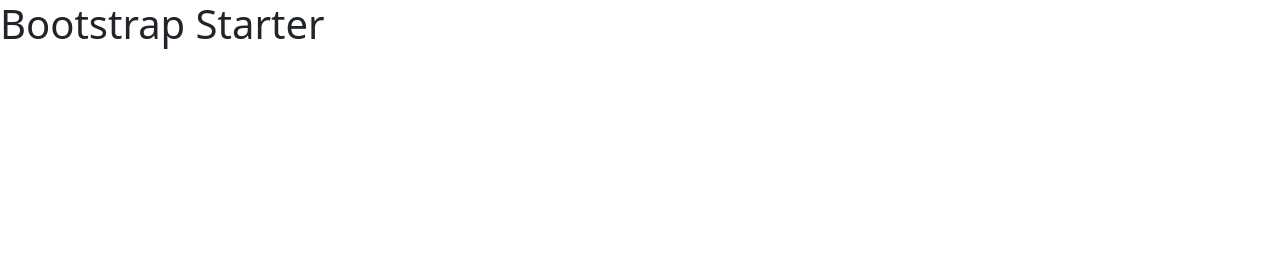
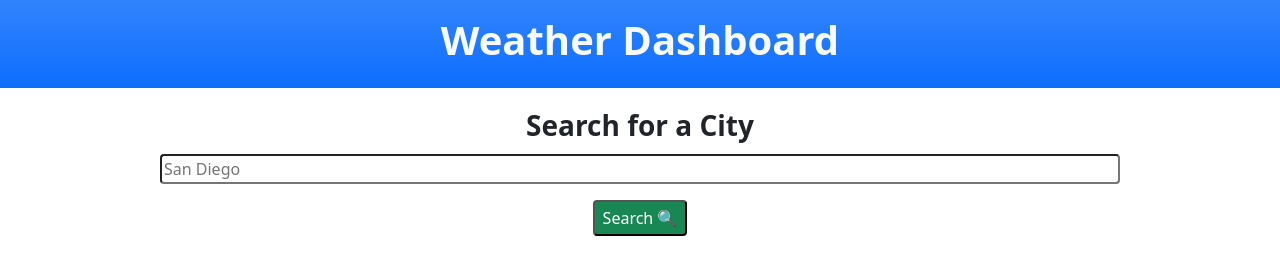
Before and after one commit to manavm1990/weather-dash, a website: page index.html in a window 1280 px wide. Drawn offline with nearby package versions, Linux system fonts and the light colour scheme.

Commit message:
Add HTML includieing empty divs

```diff
--- a/index.html
+++ b/index.html
@@ -10,10 +10,33 @@
       integrity="sha384-+0n0xVW2eSR5OomGNYDnhzAbDsOXxcvSN1TPprVMTNDbiYZCxYbOOl7+AMvyTG2x"
       crossorigin="anonymous"
     />
-    <title>Bootstrap Starter</title>
+    <title>Weather Dashboard</title>
   </head>
   <body>
-    <h1>Bootstrap Starter</h1>
+    <header class="bg-primary bg-gradient mb-3 py-3">
+      <h1 class="fs-1 fw-bold text-center text-light">Weather Dashboard</h1>
+    </header>
+
+    <form class="d-flex flex-column gap-2 align-items-center">
+      <label for="city-search" class="fs-3 fw-bold">Search for a City</label
+      ><input type="search" placeholder="San Diego" class="rounded w-75" />
+
+      <button
+        type="submit"
+        class="bg-success mt-2 px-2 py-1 rounded text-white"
+      >
+        Search 🔍
+      </button>
+    </form>
+
+    <div class="list-group" id="history"></div>
+
+    <div id="results">
+      <section id="today" role="region" aria-live="polite"></section>
+
+      <section id="forecast" role="region" aria-live="polite"></section>
+    </div>
+
     <script
       src="https://cdn.jsdelivr.net/npm/bootstrap@5.0.1/dist/js/bootstrap.bundle.min.js"
       integrity="sha384-gtEjrD/SeCtmISkJkNUaaKMoLD0//ElJ19smozuHV6z3Iehds+3Ulb9Bn9Plx0x4"
```
